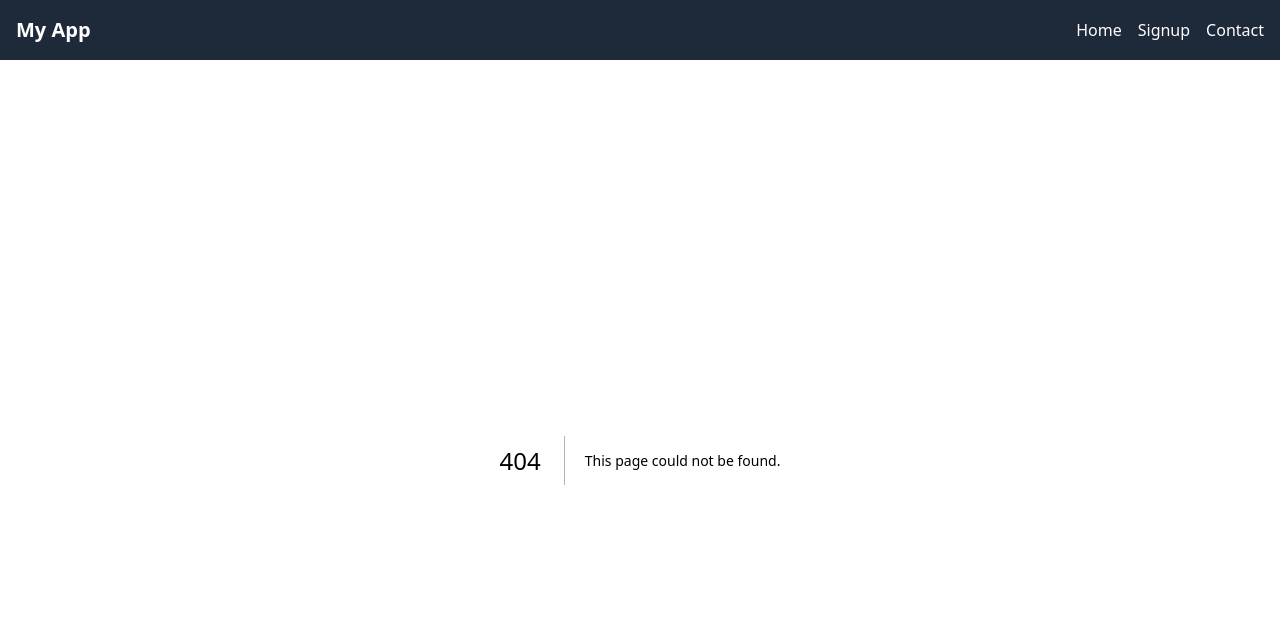
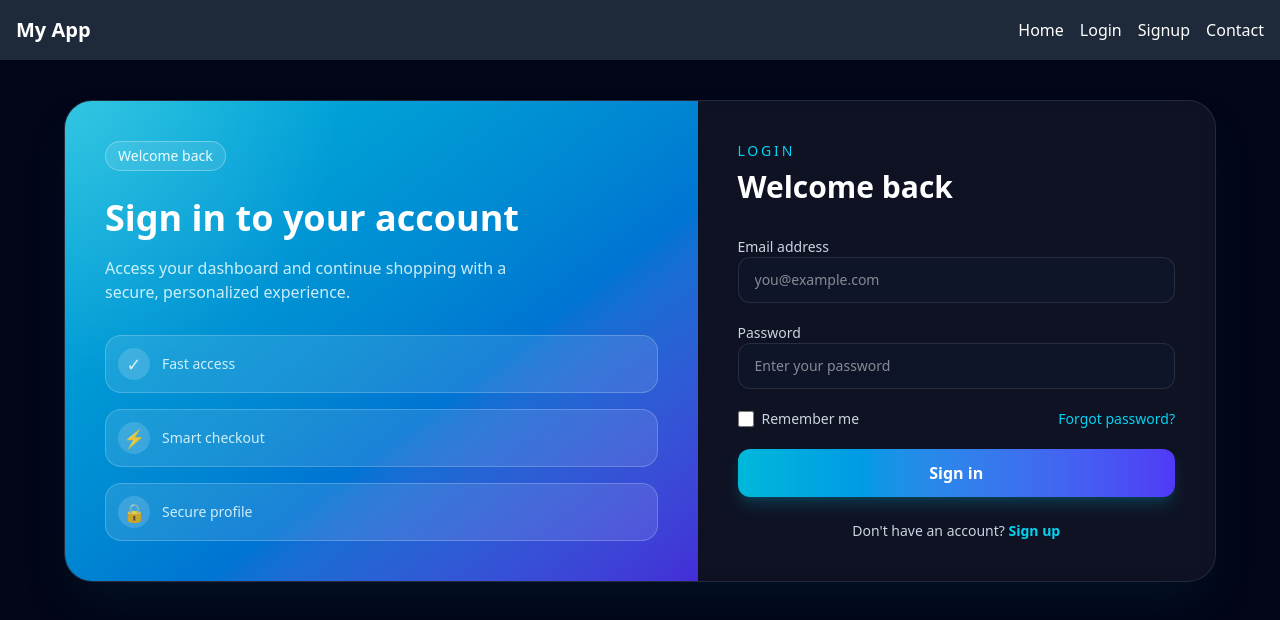
Before and after one commit to omar-abdi/drop-website, a Next.js app in the folder frontend/: page /login in a window 1280 px wide. Before the commit this address had no page. Shown: the top 620 px of the page. Built offline with nearby package versions, Linux system fonts and the light colour scheme; no server answers.

Commit message:
login user frontend

```diff
--- a/frontend/app/components/Navbar.tsx
+++ b/frontend/app/components/Navbar.tsx
@@ -9,6 +9,7 @@ function Navbar() {
             <div className="text-xl font-bold">My App</div>
             <div className="space-x-4">
              <Link href="/">Home</  Link>
+              <Link href="/login">Login</Link>
               <Link href="/signup">Signup</Link>
               <Link href="/contact">Contact</Link>
             </div>
--- /dev/null
+++ b/frontend/app/login/page.tsx
@@ -0,0 +1,145 @@
+"use client";
+
+import Link from "next/link";
+import { useState } from "react";
+import { useUserStore } from "../userStore/user";
+
+type LoginForm = {
+  email: string;
+  password: string;
+};
+
+const initialForm: LoginForm = {
+  email: "",
+  password: "",
+};
+
+export default function LoginPage() {
+  const [form, setForm] = useState<LoginForm>(initialForm);
+  const [successMessage, setSuccessMessage] = useState("");
+  const { loginUser, loading, error, clearError } = useUserStore();
+
+  const handleChange = (e: React.ChangeEvent<HTMLInputElement>) => {
+    const { name, value } = e.target;
+    setForm((prev) => ({ ...prev, [name]: value }));
+  };
+
+  const handleSubmit = async (e: React.FormEvent) => {
+    e.preventDefault();
+    clearError();
+    setSuccessMessage("");
+
+    const result = await loginUser(form);
+
+    if (result.success) {
+      setSuccessMessage(result.message);
+      setForm(initialForm);
+    }
+  };
+
+  return (
+    <div className="min-h-screen bg-slate-950 px-4 py-10 text-white">
+      <div className="mx-auto grid max-w-6xl overflow-hidden rounded-[28px] border border-white/10 bg-white/5 shadow-2xl shadow-cyan-950/30 backdrop-blur-sm lg:grid-cols-[1.1fr_0.9fr]">
+        <div className="relative hidden overflow-hidden bg-gradient-to-br from-cyan-500 via-sky-600 to-indigo-700 p-10 lg:flex lg:flex-col lg:justify-between">
+          <div className="absolute inset-0 bg-[radial-gradient(circle_at_top_left,_rgba(255,255,255,0.2),transparent_35%)]" />
+          <div className="relative z-10">
+            <span className="inline-flex rounded-full border border-white/30 bg-white/10 px-3 py-1 text-sm font-medium text-cyan-50">
+              Welcome back
+            </span>
+            <h1 className="mt-6 text-4xl font-bold leading-tight">Sign in to your account</h1>
+            <p className="mt-4 max-w-md text-base text-cyan-50/85">
+              Access your dashboard and continue shopping with a secure, personalized experience.
+            </p>
+          </div>
+
+          <div className="relative z-10 space-y-4 text-sm text-cyan-50/85">
+            <div className="flex items-center gap-3 rounded-2xl border border-white/20 bg-white/10 p-3">
+              <span className="flex h-8 w-8 items-center justify-center rounded-full bg-white/15 text-lg">✓</span>
+              Fast access
+            </div>
+            <div className="flex items-center gap-3 rounded-2xl border border-white/20 bg-white/10 p-3">
+              <span className="flex h-8 w-8 items-center justify-center rounded-full bg-white/15 text-lg">⚡</span>
+              Smart checkout
+            </div>
+            <div className="flex items-center gap-3 rounded-2xl border border-white/20 bg-white/10 p-3">
+              <span className="flex h-8 w-8 items-center justify-center rounded-full bg-white/15 text-lg">🔒</span>
+              Secure profile
+            </div>
+          </div>
+        </div>
+
+        <div className="p-6 sm:p-8 lg:p-10">
+          <div className="mb-8">
+            <p className="text-sm font-medium uppercase tracking-[0.2em] text-cyan-400">Login</p>
+            <h2 className="mt-2 text-3xl font-bold text-white">Welcome back</h2>
+          </div>
+
+          <form onSubmit={handleSubmit} className="space-y-5">
+            <label className="block space-y-2 text-sm text-slate-300">
+              <span>Email address</span>
+              <input
+                type="email"
+                name="email"
+                value={form.email}
+                onChange={handleChange}
+                placeholder="you@example.com"
+                className="w-full rounded-xl border border-white/10 bg-slate-900/80 px-4 py-3 text-white outline-none transition focus:border-cyan-400 focus:ring-2 focus:ring-cyan-500/30"
+                required
+              />
+            </label>
+
+            <label className="block space-y-2 text-sm text-slate-300">
+              <span>Password</span>
+              <input
+                type="password"
+                name="password"
+                value={form.password}
+                onChange={handleChange}
+                placeholder="Enter your password"
+                className="w-full rounded-xl border border-white/10 bg-slate-900/80 px-4 py-3 text-white outline-none transition focus:border-cyan-400 focus:ring-2 focus:ring-cyan-500/30"
+                required
+              />
+            </label>
+
+            <div className="flex items-center justify-between text-sm text-slate-300">
+              <label className="flex items-center gap-2">
+                <input type="checkbox" className="h-4 w-4 rounded border-white/20 bg-slate-900" />
+                Remember me
+              </label>
+              <a href="#" className="text-cyan-400 transition hover:text-cyan-300">
+                Forgot password?
+              </a>
+            </div>
+
+            {error && (
+              <div className="rounded-xl border border-red-500/40 bg-red-500/10 px-4 py-3 text-sm text-red-200">
+                {error}
+              </div>
+            )}
+
+            {successMessage && (
+              <div className="rounded-xl border border-emerald-500/40 bg-emerald-500/10 px-4 py-3 text-sm text-emerald-200">
+                {successMessage}
+              </div>
+            )}
+
+            <button
+              type="submit"
+              disabled={loading}
+              className="w-full rounded-xl bg-gradient-to-r from-cyan-500 to-indigo-600 px-5 py-3 text-base font-semibold text-white shadow-lg shadow-cyan-500/20 transition hover:opacity-95 disabled:cursor-not-allowed disabled:opacity-70"
+            >
+              {loading ? "Signing in..." : "Sign in"}
+            </button>
+          </form>
+
+          <p className="mt-6 text-center text-sm text-slate-300">
+            Don&apos;t have an account?{" "}
+            <Link href="/signup" className="font-semibold text-cyan-400 transition hover:text-cyan-300">
+              Sign up
+            </Link>
+          </p>
+        </div>
+      </div>
+    </div>
+  );
+}
--- a/frontend/app/signup/page.tsx
+++ b/frontend/app/signup/page.tsx
@@ -2,6 +2,7 @@
 
 import { useState } from "react";
 import { useUserStore } from "../userStore/user";
+import Link from "next/dist/client/link";
 
 type SignupForm = {
   firstName: string;
@@ -213,6 +214,9 @@ export default function SignupPage() {
             >
               {loading ? "Creating account..." : "Create account"}
             </button>
+            <Link href="/login" className="text-cyan-400 transition hover:text-cyan-300">
+              Already have an account? Login
+            </Link>
           </form>
         </div>
       </div>
--- a/frontend/app/userStore/user.ts
+++ b/frontend/app/userStore/user.ts
@@ -3,21 +3,27 @@ import { persist } from "zustand/middleware";
 
 export type User = {
   id?: string | number;
-  firstName: string;
-  lastName: string;
+  firstName?: string;
+  lastName?: string;
+  email: string;
+  password?: string;
+  phoneNumber?: string;
+  gender?: string;
+  address?: string;
+};
+
+type LoginCredentials = {
   email: string;
   password: string;
-  phoneNumber: string;
-  gender: string;
-  address: string;
-
 };
 
 type UserStore = {
   user: User | null;
+
   loading: boolean;
   error: string | null;
   registerUser: (user: User) => Promise<{ success: boolean; message: string }>;
+  loginUser: (credentials: LoginCredentials) => Promise<{ success: boolean; message: string; user?: User | null }>;
   clearError: () => void;
   logout: () => void;
 };
@@ -28,6 +34,7 @@ export const useUserStore = create<UserStore>()(
   persist(
     (set) => ({
       user: null,
+
       loading: false,
       error: null,
 
@@ -58,8 +65,44 @@ export const useUserStore = create<UserStore>()(
         }
       },
 
+      loginUser: async ({ email, password }) => {
+        set({ loading: true, error: null });
+
+        try {
+          const response = await fetch(`${API_URL}/api/users/login`, {
+            method: "POST",
+            headers: {
+              "Content-Type": "application/json",
+            },
+            body: JSON.stringify({ email, password }),
+          });
+
+          const data = await response.json();
+
+          if (!response.ok) {
+            throw new Error(data?.message || "Login failed. Please try again.");
+          }
+
+          const loggedInUser = data?.user ?? { email };
+
+          set({ user: loggedInUser,
+             loading: false, error: null
+             });
+
+          return {
+            success: true,
+            message: "Login successful.",
+            user: loggedInUser,
+          };
+        } catch (err) {
+          const message = err instanceof Error ? err.message : "Something went wrong.";
+          set({ loading: false, error: message });
+          return { success: false, message };
+        }
+      },
+
       clearError: () => set({ error: null }),
-      logout: () => set({ user: null, error: null }),
+      logout: () => set({ user: null,  error: null }),
     }),
     {
       name: "ecommerce-user-store",
--- a/frontend/package.json
+++ b/frontend/package.json
@@ -9,6 +9,7 @@
     "lint": "eslint"
   },
   "dependencies": {
+    "axios": "^1.20.0",
     "next": "16.3.4",
     "react": "19.2.8",
     "react-dom": "19.2.8",
```
Also changed, not shown: 1 other file (tests, documents, lock files or other folders).
